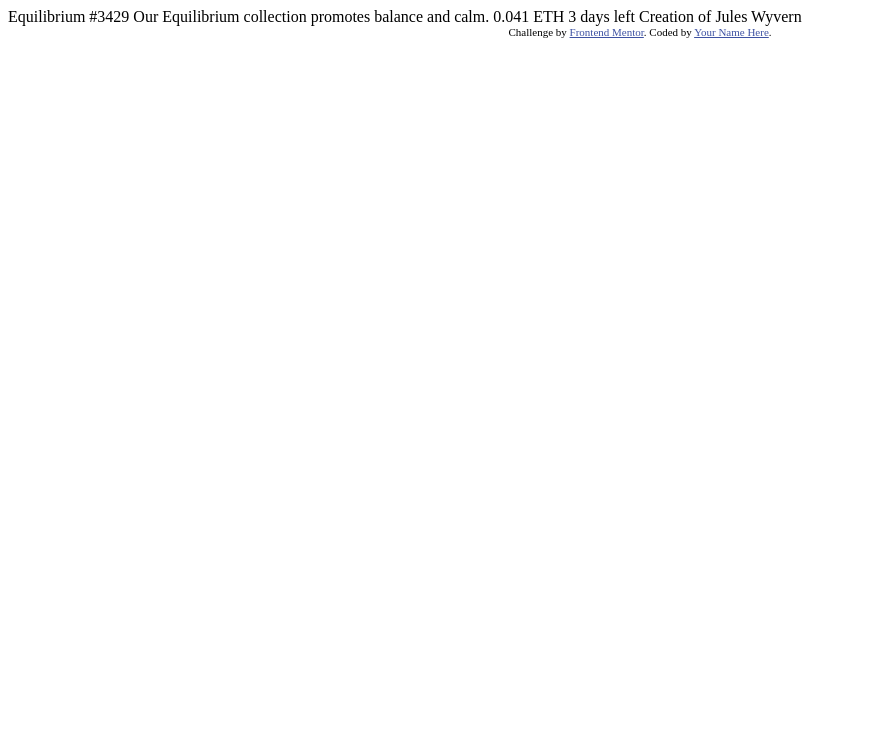
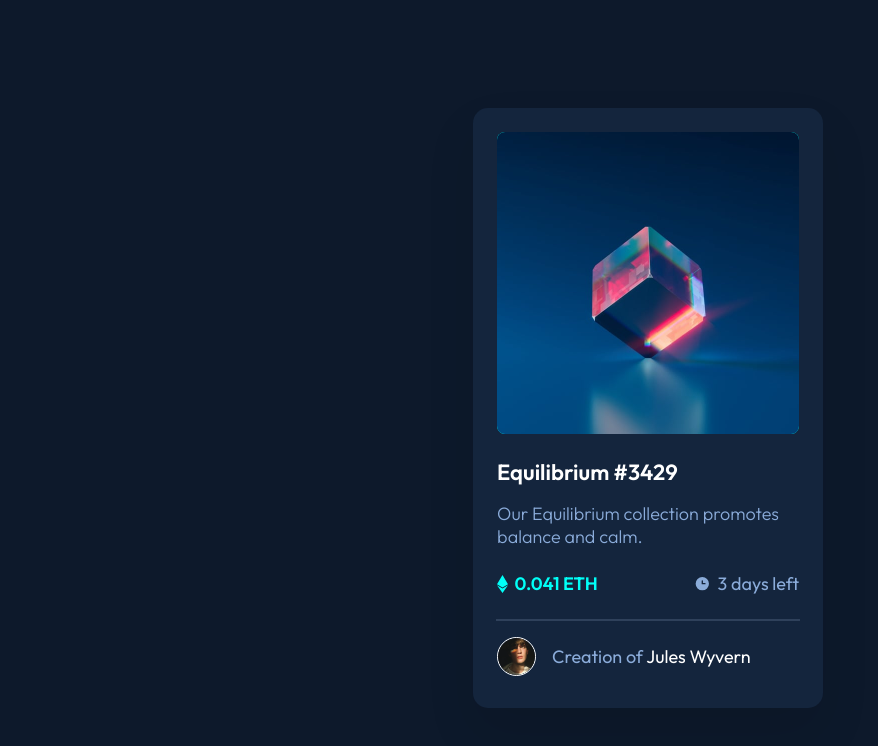
Before and after one commit to Anubliss-0/nft-preview-card-component-main, a plain HTML site: page index.html in a window 1280 px wide. Shown: the whole page, without its empty margins (0-878 px from the left). Drawn offline with Linux system fonts and the light colour scheme.

Commit message:
Finished page
First upload of finished NFT page

```diff
--- /dev/null
+++ b/Styles.css
@@ -0,0 +1,164 @@
+/*utility classes and CSS variables */
+.flex {
+  display: flex;
+}
+
+.w300 {
+  font-weight: 300;
+}
+
+.w400 {
+  font-weight: 400;
+}
+
+.w600 {
+  font-weight: 600;
+}
+
+.white {
+  color: var(--white);
+}
+
+.linecolor {
+  color: var(--linecolor);
+}
+
+.cyan {
+  color: var(--cyan);
+}
+
+.softblue {
+  color: var(--softblue);
+}
+
+.hide {
+  opacity: 0;
+  transition: linear 0.25s;
+}
+
+body {
+  font-family: "Outfit", sans-serif;
+  box-sizing: border-box;
+  --mainbg: hsl(217, 54%, 11%);
+  --cardbg: hsl(216, 50%, 16%);
+  --white: hsl(0, 0%, 100%);
+  --linecolor: hsl(215, 32%, 27%);
+  --softblue: hsl(215, 51%, 70%);
+  --cyan: hsl(178, 100%, 50%);
+  background-color: var(--mainbg);
+  overflow: hidden;
+  font-size: 18px;
+}
+
+a:hover {
+  color: var(--cyan);
+  transition: linear 0.25s;
+}
+
+a {
+  color: inherit;
+  transition: linear 0.25s;
+  text-decoration: none;
+}
+
+/*styles*/
+
+.wrapper {
+  width: 100vw;
+  height: 100vh;
+  justify-content: center;
+  align-items: center;
+}
+
+.card {
+  flex: 0 1 350px;
+  flex-direction: column;
+  background-color: var(--cardbg);
+  box-shadow: 0px 25px 50px rgba(0, 0, 0, 0.0952917);
+  border-radius: 15px;
+}
+
+.container {
+  width: calc(100% - 13.69%);
+  align-self: center;
+  margin-top: 24px;
+  position: relative;
+  background: #00fff8;
+  border-radius: 8px;
+
+}
+
+.container svg {
+  position: absolute;
+  left: 50%;
+  top: 50%;
+  /*hack to center absolute within container*/
+  transform: translate(-50%, -50%);
+}
+
+.container img:hover {
+  mix-blend-mode: normal;
+  opacity: 0.5;
+  border-radius: 8px;
+  transition: linear 0.25s;
+}
+
+.container img:hover + .hide {
+  opacity: 1;
+  transition: linear 0.25s;
+}
+
+.container > img {
+  max-width: 100%;
+  height: auto;
+  border-radius: 8px;
+  transition: linear 0.25s;
+}
+
+h1 {
+  margin: 6.89% 24px 16px 24px;
+  font-size: 22px;
+}
+
+h1 + span {
+  margin: 0 6.89%;
+  color: var(--softblue);
+}
+
+.price-time {
+  justify-content: space-between;
+  margin: 6.845% 6.845%;
+  align-items: center;
+}
+
+.eth {
+  align-items: center;
+}
+
+.timeleft {
+  align-items: center;
+}
+
+.price-time svg {
+  padding-right: 6.48px;
+}
+
+hr {
+  width: calc(100% - 13.69%);
+  border: var(--linecolor) 1px solid;
+  margin: 0% auto;
+}
+
+.creator {
+  width: calc(100% - 13.69%);
+  align-self: center;
+  margin: 16px 0 32px 0;
+  align-items: center;
+}
+
+.creator img {
+  height: 2.063em;
+  border: solid 1px var(--white);
+  border-radius: 50%;
+  margin-right: 16px;
+}
--- a/index.html
+++ b/index.html
@@ -1,33 +1,65 @@
 <!DOCTYPE html>
 <html lang="en">
   <head>
-  <meta charset="UTF-8">
-  <meta name="viewport" content="width=device-width, initial-scale=1.0"> <!-- displays site properly based on user's device -->
-
-  <link rel="icon" type="image/png" sizes="32x32" href="./images/favicon-32x32.png">
+    <meta charset="UTF-8" />
+    <meta name="viewport" content="width=device-width, initial-scale=1.0" />
+    <!-- displays site properly based on user's device -->
+    <link href="Styles.css" rel="stylesheet" />
+    <link
+      rel="icon"
+      type="image/png"
+      sizes="32x32"
+      href="./images/favicon-32x32.png"
+    />
+    <link rel="preconnect" href="https://fonts.googleapis.com" />
+    <link rel="preconnect" href="https://fonts.gstatic.com" crossorigin />
+    <link
+      href="https://fonts.googleapis.com/css2?family=Outfit:wght@300;400;600&display=swap"
+      rel="stylesheet"
+    />
 
     <title>Frontend Mentor | NFT preview card component</title>
 
     <!-- Feel free to remove these styles or customise in your own stylesheet 👍 -->
     <style>
-    .attribution { font-size: 11px; text-align: center; }
-    .attribution a { color: hsl(228, 45%, 44%); }
+      .attribution {
+        font-size: 11px;
+        text-align: center;
+      }
+      .attribution a {
+        color: hsl(228, 45%, 44%);
+      }
     </style>
   </head>
   <body>
+    <div class="flex wrapper">
+      <div class="card flex">
+      <a href="" class="container flex">
+        <img src="images/image-equilibrium.jpg" alt="A translucent cube sitting on its vertices, a soft pink light shines through.">
+        <svg class="hide" width="48" height="48" xmlns="http://www.w3.org/2000/svg"><g fill="none" fill-rule="evenodd"><path d="M0 0h48v48H0z"/><path d="M24 9C14 9 5.46 15.22 2 24c3.46 8.78 12 15 22 15 10.01 0 18.54-6.22 22-15-3.46-8.78-11.99-15-22-15Zm0 25c-5.52 0-10-4.48-10-10s4.48-10 10-10 10 4.48 10 10-4.48 10-10 10Zm0-16c-3.31 0-6 2.69-6 6s2.69 6 6 6 6-2.69 6-6-2.69-6-6-6Z" fill="#FFF" fill-rule="nonzero"/></g></svg>
+      </a>
+        <h1 class="white w600"><a href="">Equilibrium #3429</a></h1>
+        <span class="w300"> Our Equilibrium collection promotes balance and calm.</span>
+        <div class="flex price-time">
+          <span class="eth cyan flex w600"><svg width="11" height="18" xmlns="http://www.w3.org/2000/svg"><path d="M11 10.216 5.5 18 0 10.216l5.5 3.263 5.5-3.262ZM5.5 0l5.496 9.169L5.5 12.43 0 9.17 5.5 0Z" fill="#00FFF8"/></svg> 0.041 ETH</span>
+          <span class="timeleft softblue flex w400"><svg width="17" height="17" xmlns="http://www.w3.org/2000/svg"><path d="M8.305 2.007a6.667 6.667 0 1 0 0 13.334 6.667 6.667 0 0 0 0-13.334Zm2.667 7.334H8.305a.667.667 0 0 1-.667-.667V6.007a.667.667 0 0 1 1.334 0v2h2a.667.667 0 0 1 0 1.334Z" fill="#8BACD9"/></svg> 3 days left</span>
+        </div>
+        <hr>
+        <div class="flex creator">
 
-  Equilibrium #3429
+         <img src="images/image-avatar.png" alt="The artist Jules Wyvern.">
+         <span class="softblue">Creation of <a href="" class="white">Jules Wyvern</a></span>
+        </div>
+      </div>
 
-  Our Equilibrium collection promotes balance and calm.
+      <!--
+      <div class="attribution">
+        Challenge by
+        <a href="https://www.frontendmentor.io?ref=challenge" target="_blank"
+          >Frontend Mentor</a
+        >. Coded by <a href="#">Your Name Here</a>.
 
-  0.041 ETH
-  3 days left
-
-  Creation of Jules Wyvern
-
-  <div class="attribution">
-    Challenge by <a href="https://www.frontendmentor.io?ref=challenge" target="_blank">Frontend Mentor</a>.
-    Coded by <a href="#">Your Name Here</a>.
+      </div> -->
     </div>
   </body>
 </html>
```
Lines whose indentation alone changed are shown as unchanged.
